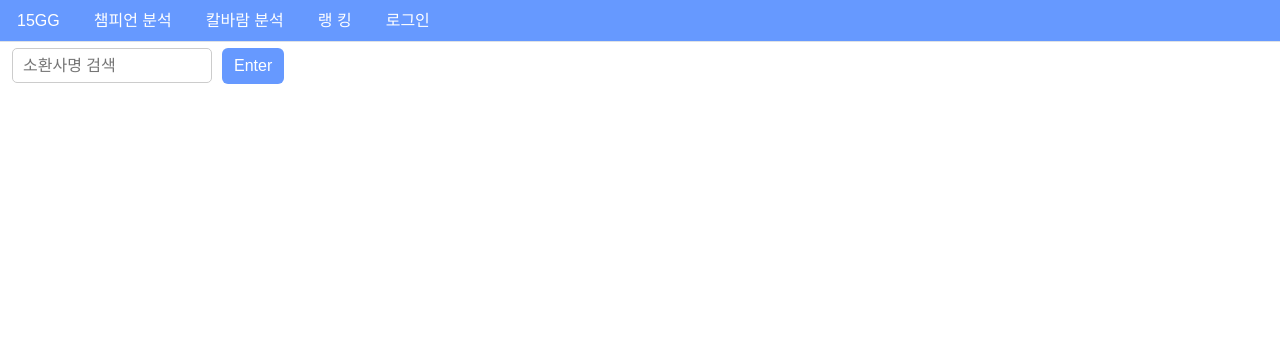
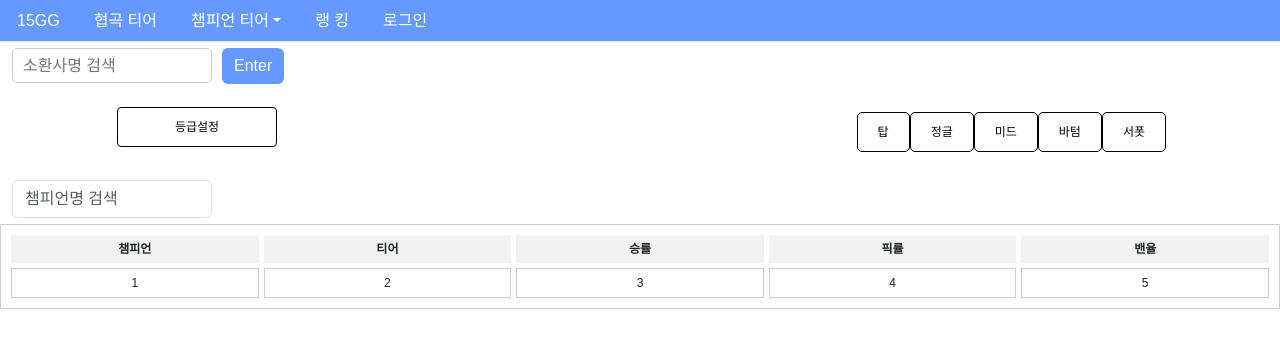
Before and after one commit to chan9511/15GG, a React (Create React App) app in the folder my-app/: page /classic in a window 1280 px wide. Shown: the top 348 px of the page. Built offline with nearby package versions, Linux system fonts and the light colour scheme.

Commit message:
네비바 드롭다운 형성

```diff
--- a/my-app/src/App.js
+++ b/my-app/src/App.js
@@ -5,7 +5,7 @@ import Home from "./pages/Home";
 import Searchbar from "./pages/Searchbar";
 import Ranking from "./pages/Ranking";
 import Aram from "./pages/Aram";
-import Analyze from "./pages/Analyze";
+import Classic from "./pages/Classic";
 import Login from "./pages/Login";
 import SignUp from "./pages/SignUp";
 import Nav from "./pages/Nav";
@@ -21,7 +21,7 @@ const App = () => {
       {/* 경로 설정 */}
       <Routes>
         <Route path="/" element={<Home />} />
-        <Route path="/analyze" element={<Analyze />} />
+        <Route path="/classic" element={<Classic />} />
         <Route path="/aram" element={<Aram />} />
         <Route path="/ranking" element={<Ranking />} />
         <Route path="/login" element={<Login />} />
--- a/my-app/src/pages/Aram.js
+++ b/my-app/src/pages/Aram.js
@@ -1,77 +1,68 @@
 import React, { useState } from "react";
-import "./Analyze.css";
-import "./Analyze2.css";
+import "./Classic.css";
+import "./Classic2.css";
 
 const Aram = () => {
-  const [isHidden, setIsHidden] = useState(true);
+  const [isDropdownOpen, setIsDropdownOpen] = useState(false);
 
-  // "Emerald" 버튼 클릭 시 요소를 숨기거나 표시합니다.
-  const toggleHidden = () => {
-    setIsHidden(!isHidden);
+  // "등급설정" 버튼 클릭 시 드롭다운 표시/숨김
+  const toggleDropdown = () => {
+    setIsDropdownOpen(!isDropdownOpen);
   };
 
   return (
     <div>
       {/* 큰 div태그 */}
-      <div class="css-gtm9xc">
+      <div className="css-gtm9xc">
         <nav>
-          <div class="css-e52sg2">
-            <label class="hidden" for="emerald">
-              Emerald
-            </label>
-            <select id="emerald">
-              <option value="challenger">Challenger</option>
-              <option value="grandmaster">Grandmaster</option>
-              <option value="master">Master</option>
-              <option value="diamond">Diamond</option>
-              <option value="emerald">Emerald</option>
-              <option value="platinum">Platinum</option>
-              <option value="gold">Gold</option>
-              <option value="silver">Silver</option>
-              <option value="bronze">Bronze</option>
-              <option value="iron">Iron</option>
-            </select>
-          </div>
-          <div class="css-g46fbk">
+          <div className="css-g46fbk">
             <div>
-              <button class="css-776qz1" type="button" onClick={toggleHidden}>
+              <button
+                className="css-776qz1"
+                type="button"
+                onClick={toggleDropdown}
+              >
                 <span>등급설정</span>
               </button>
-              <div style={{ display: isHidden ? "none" : "block" }}>
-                <button class="css-w2p1w6" type="button">
+              <div
+                className="dropdown-menu"
+                style={{ display: isDropdownOpen ? "block" : "none" }}
+              >
+                <button className="css-w2p1w6" type="button">
                   <span>Challenger</span>
                 </button>
-                <button class="css-w2p1w6" type="button">
+                <button className="css-w2p1w6" type="button">
                   <span>Grandmaster</span>
                 </button>
-                <button class="css-w2p1w6" type="button">
+                <button className="css-w2p1w6" type="button">
                   <span>Master</span>
                 </button>
-                <button class="css-w2p1w6" type="button">
+                <button className="css-w2p1w6" type="button">
                   <span>Diamond</span>
                 </button>
-                <button class="css-w2p1w6" type="button">
+                <button className="css-w2p1w6" type="button">
                   <span>Emerald</span>
                 </button>
-                <button class="css-w2p1w6" type="button">
+                <button className="css-w2p1w6" type="button">
                   <span>Platinum</span>
                 </button>
-                <button class="css-w2p1w6" type="button">
+                <button className="css-w2p1w6" type="button">
                   <span>Gold</span>
                 </button>
-                <button class="css-w2p1w6" type="button">
+                <button className="css-w2p1w6" type="button">
                   <span>Silver</span>
                 </button>
-                <button class="css-w2p1w6" type="button">
+                <button className="css-w2p1w6" type="button">
                   <span>Bronze</span>
                 </button>
-                <button class="css-w2p1w6" type="button">
+                <button className="css-w2p1w6" type="button">
                   <span>Iron</span>
                 </button>
               </div>
             </div>
           </div>
         </nav>
+
         <div>
           <nav class="nav-container">
             <button type="button" class="nav-button">
@@ -93,12 +84,15 @@ const Aram = () => {
         </div>
       </div>
       <div class="input-table">
+        <form class="form-control me-2 d-flex search-form" role="search">
           <input
             className="form-control"
             type="search"
             placeholder="챔피언명 검색"
             aria-label="Search"
           />
+          <button></button>
+        </form>
       </div>
       <div>
         <div class="table-container1">
--- a/my-app/src/pages/Analyze.js
+++ b/my-app/src/pages/Classic.js
@@ -1,77 +1,69 @@
 import React, { useState } from "react";
-import "./Analyze.css";
-import "./Analyze2.css";
+import "./Classic.css";
+import "./Classic2.css";
 
-const Analyze = () => {
-  const [isHidden, setIsHidden] = useState(true);
+const Classic = () => {
+  const [isDropdownOpen, setIsDropdownOpen] = useState(false);
 
-  // "Emerald" 버튼 클릭 시 요소를 숨기거나 표시합니다.
-  const toggleHidden = () => {
-    setIsHidden(!isHidden);
+  // "등급설정" 버튼 클릭 시 드롭다운 표시/숨김
+  const toggleDropdown = () => {
+    setIsDropdownOpen(!isDropdownOpen);
   };
 
   return (
     <div>
       {/* 큰 div태그 */}
-      <div class="css-gtm9xc">
+      <div className="css-gtm9xc">
         <nav>
-          <div class="css-e52sg2">
-            <label class="hidden" for="emerald">
-              Emerald
-            </label>
-            <select id="emerald">
-              <option value="challenger">Challenger</option>
-              <option value="grandmaster">Grandmaster</option>
-              <option value="master">Master</option>
-              <option value="diamond">Diamond</option>
-              <option value="emerald">Emerald</option>
-              <option value="platinum">Platinum</option>
-              <option value="gold">Gold</option>
-              <option value="silver">Silver</option>
-              <option value="bronze">Bronze</option>
-              <option value="iron">Iron</option>
-            </select>
-          </div>
-          <div class="css-g46fbk">
+
+          <div className="css-g46fbk">
             <div>
-              <button class="css-776qz1" type="button" onClick={toggleHidden}>
+              <button
+                className="css-776qz1"
+                type="button"
+                onClick={toggleDropdown}
+              >
                 <span>등급설정</span>
               </button>
-              <div style={{ display: isHidden ? "none" : "block" }}>
-                <button class="css-w2p1w6" type="button">
+              <div
+                className="dropdown-menu"
+                style={{ display: isDropdownOpen ? "block" : "none" }}
+              >
+                <button className="css-w2p1w6" type="button">
                   <span>Challenger</span>
                 </button>
-                <button class="css-w2p1w6" type="button">
+                <button className="css-w2p1w6" type="button">
                   <span>Grandmaster</span>
                 </button>
-                <button class="css-w2p1w6" type="button">
+                <button className="css-w2p1w6" type="button">
                   <span>Master</span>
                 </button>
-                <button class="css-w2p1w6" type="button">
+                <button className="css-w2p1w6" type="button">
                   <span>Diamond</span>
                 </button>
-                <button class="css-w2p1w6" type="button">
+                <button className="css-w2p1w6" type="button">
                   <span>Emerald</span>
                 </button>
-                <button class="css-w2p1w6" type="button">
+                <button className="css-w2p1w6" type="button">
                   <span>Platinum</span>
                 </button>
-                <button class="css-w2p1w6" type="button">
+                <button className="css-w2p1w6" type="button">
                   <span>Gold</span>
                 </button>
-                <button class="css-w2p1w6" type="button">
+                <button className="css-w2p1w6" type="button">
                   <span>Silver</span>
                 </button>
-                <button class="css-w2p1w6" type="button">
+                <button className="css-w2p1w6" type="button">
                   <span>Bronze</span>
                 </button>
-                <button class="css-w2p1w6" type="button">
+                <button className="css-w2p1w6" type="button">
                   <span>Iron</span>
                 </button>
               </div>
             </div>
           </div>
         </nav>
+
         <div>
           <nav class="nav-container">
             <button type="button" class="nav-button">
@@ -93,12 +85,18 @@ const Analyze = () => {
         </div>
       </div>
       <div class="input-table">
+        <form class="form-control me-2 d-flex search-form" role="search">
           <input
             className="form-control"
             type="search"
             placeholder="챔피언명 검색"
             aria-label="Search"
           />
+          <button>
+
+          </button>
+
+        </form>
       </div>
       <div>
         <div class="table-container1">
@@ -118,4 +116,4 @@ const Analyze = () => {
   );
 };
 
-export default Analyze;
+export default Classic;
--- a/my-app/src/pages/Nav.js
+++ b/my-app/src/pages/Nav.js
@@ -1,7 +1,17 @@
-import React from "react";
-import './Nav.css';
+import React, { useState } from "react";
+import "./Nav.css";
 
 const Nav = () => {
+  const [isDropdownOpen, setIsDropdownOpen] = useState(false);
+
+  const toggleDropdown = () => {
+    setIsDropdownOpen(!isDropdownOpen);
+  };
+
+  const closeDropdown = () => {
+    setIsDropdownOpen(false);
+  };
+
   return (
     <div className="App">
       <nav className="nav nav-tabs">
@@ -11,14 +21,37 @@ const Nav = () => {
           </a>
         </li>
         <li className="nav-item">
-          <a className="nav-link" href="/analyze">
-            챔피언 분석
+          <a className="nav-link" href="/classic">
+            협곡 티어
           </a>
         </li>
-        <li className="nav-item">
-          <a className="nav-link" href="/aram">
-            칼바람 분석
+        <li
+          className={`nav-item dropdown ${isDropdownOpen ? "show" : ""}`}
+          onMouseEnter={toggleDropdown}
+          onMouseLeave={closeDropdown}
+        >
+          <a
+            className="nav-link dropdown-toggle"
+            href="/classic"
+            role="button"
+          >
+            챔피언 티어
           </a>
+          <ul
+            className={`dropdown-menu ${isDropdownOpen ? "show" : ""}`}
+            aria-labelledby="navbarDropdown"
+          >
+            <li>
+              <a className="dropdown-item" href="/classic">
+                소환사의 협곡
+              </a>
+            </li>
+            <li>
+              <a className="dropdown-item" href="/aram">
+                칼바람
+              </a>
+            </li>
+          </ul>
         </li>
         <li className="nav-item">
           <a className="nav-link" href="/ranking">
```
Also changed, not shown: my-app/src/pages/Classic.css (renamed from my-app/src/pages/Analyze.css), my-app/src/pages/Classic2.css (renamed from my-app/src/pages/Analyze2.css). Lines whose indentation alone changed are shown as unchanged.
